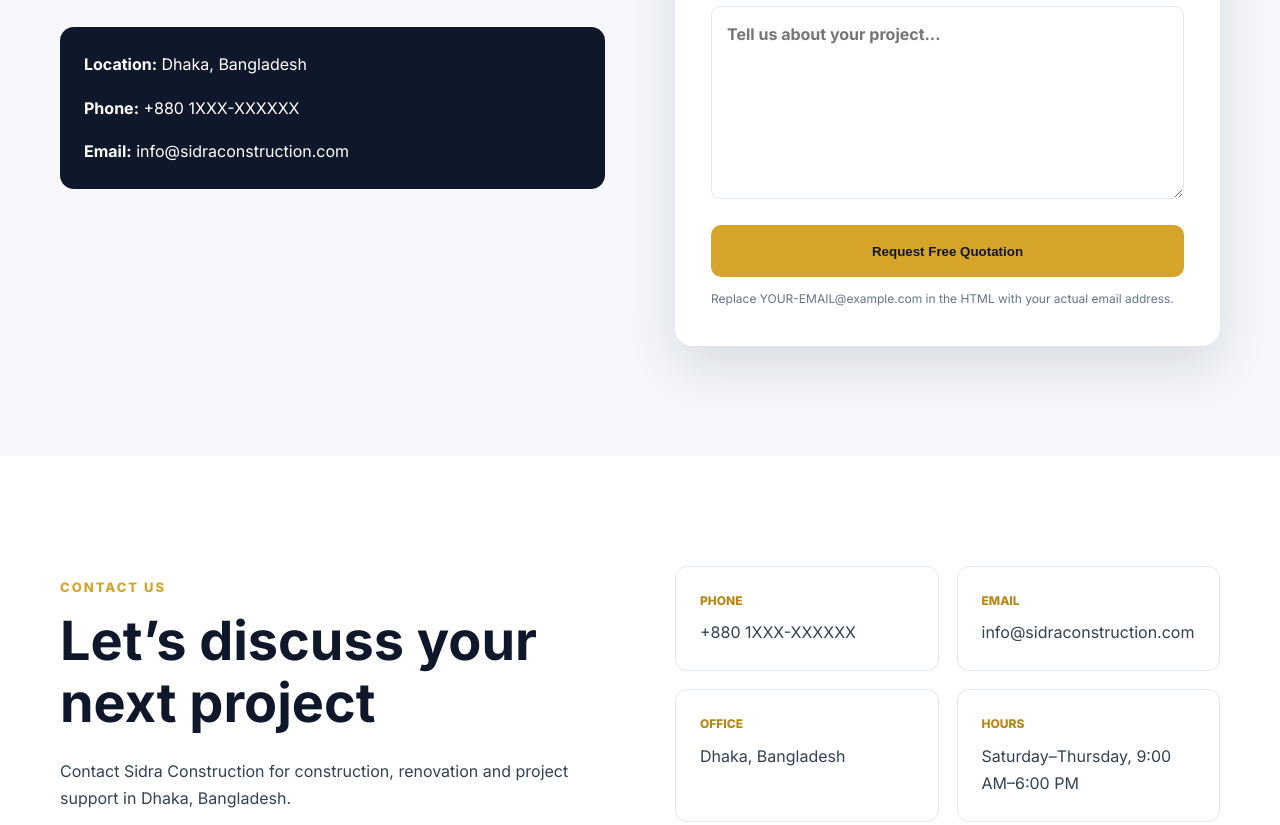
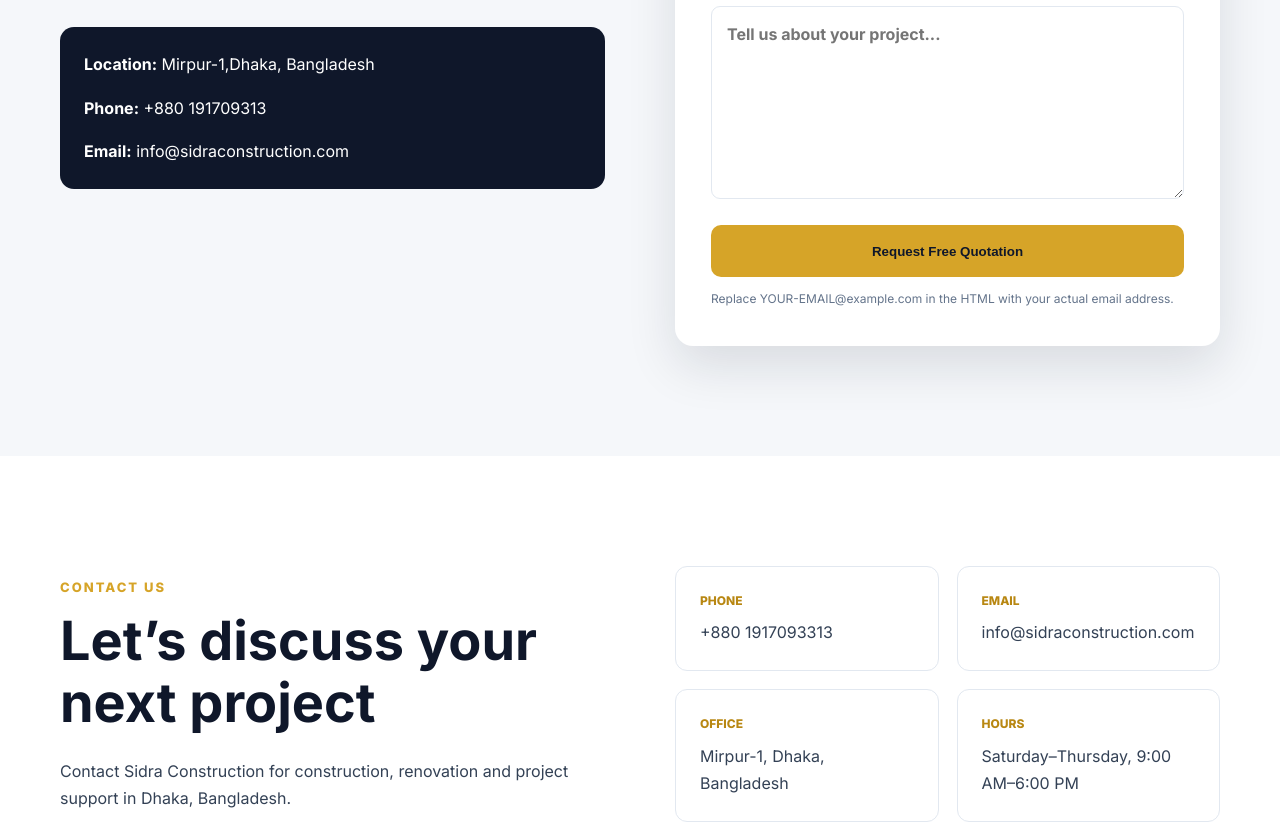
Before and after one commit to mdmahmudurrahmanau-stack/sidra-construction, a plain HTML site: page index.html in a window 1280 px wide. Shown: the part 5440-6265 px from the top of the page. Drawn offline with nearby package versions, Linux system fonts and the light colour scheme.

Commit message:
Update index.html

```diff
--- a/index.html
+++ b/index.html
@@ -217,8 +217,8 @@
             construction requirements.
           </p>
           <div class="contact-mini">
-            <p><strong>Location:</strong> Dhaka, Bangladesh</p>
-            <p><strong>Phone:</strong> +880 1XXX-XXXXXX</p>
+            <p><strong>Location:</strong> Mirpur-1,Dhaka, Bangladesh</p>
+            <p><strong>Phone:</strong> +880 191709313</p>
             <p><strong>Email:</strong> info@sidraconstruction.com</p>
           </div>
         </div>
@@ -287,9 +287,9 @@
           <p>Contact Sidra Construction for construction, renovation and project support in Dhaka, Bangladesh.</p>
         </div>
         <div class="contact-cards">
-          <div><span>Phone</span><a href="tel:+8801000000000">+880 1XXX-XXXXXX</a></div>
+          <div><span>Phone</span><a href="tel:+8801000000000">+880 1917093313</a></div>
           <div><span>Email</span><a href="mailto:info@sidraconstruction.com">info@sidraconstruction.com</a></div>
-          <div><span>Office</span><p>Dhaka, Bangladesh</p></div>
+          <div><span>Office</span><p>Mirpur-1, Dhaka, Bangladesh</p></div>
           <div><span>Hours</span><p>Saturday–Thursday, 9:00 AM–6:00 PM</p></div>
         </div>
       </div>
@@ -331,7 +331,7 @@
     </div>
   </footer>
 
-  <a class="whatsapp-button" href="https://wa.me/8801000000000" target="_blank" rel="noopener" aria-label="Contact us on WhatsApp">WhatsApp</a>
+  <a class="whatsapp-button" href="https://wa.me/880191709313" target="_blank" rel="noopener" aria-label="Contact us on WhatsApp">WhatsApp</a>
 
   <script>
     const toggle = document.querySelector('.menu-toggle');
```
